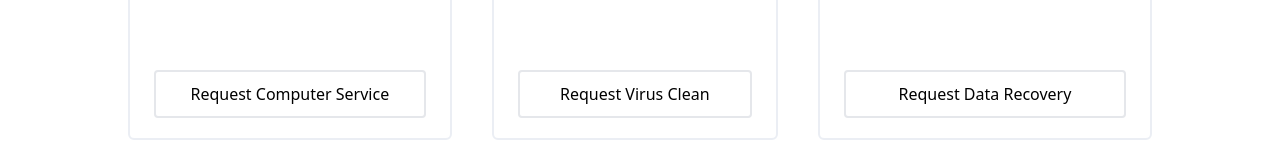
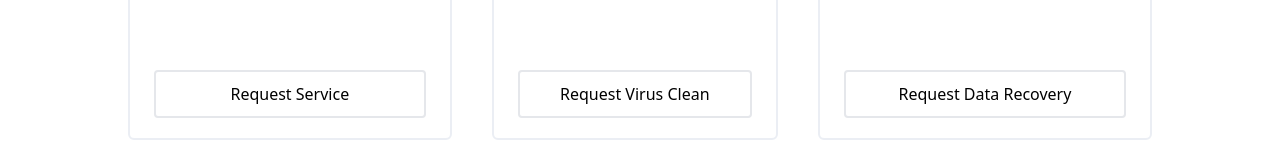
Before and after one commit to MrMalty/website, a Nuxt app: page /services in a window 1280 px wide. Shown: the part 709-877 px from the top of the page. Built offline with nearby package versions, Linux system fonts and the light colour scheme.

Commit message:
Service Update

```diff
--- a/pages/services.vue
+++ b/pages/services.vue
@@ -17,7 +17,7 @@ const pricing = [
       "iPad and Tablet Setup",
     ],
     button: {
-      text: "Request Computer Service",
+      text: "Request Service",
       link: "#",
     },
   },
```
